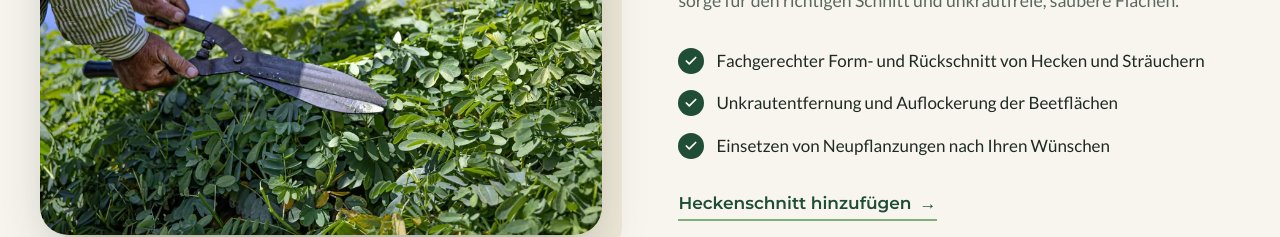
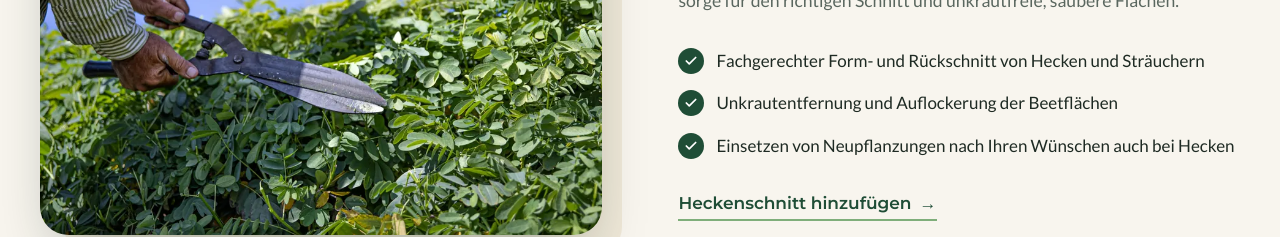
Before and after one commit to Phantom-35/ABecks-Gartenhilfe, a plain HTML site: page leistungen.html in a window 1280 px wide. Shown: the part 2200-2437 px from the top of the page. Drawn offline with Linux system fonts and the light colour scheme.

```diff
--- a/leistungen.html
+++ b/leistungen.html
@@ -139,7 +139,7 @@
                         <ul class="check-list check-list--single">
                             <li>Fachgerechter Form- und Rückschnitt von Hecken und Sträuchern</li>
                             <li>Unkrautentfernung und Auflockerung der Beetflächen</li>
-                            <li>Einsetzen von Neupflanzungen nach Ihren Wünschen</li>
+                            <li>Einsetzen von Neupflanzungen nach Ihren Wünschen auch bei Hecken</li>
                         </ul>
                         <a href="kontakt.html?leistung=heckenschnitt" class="link-arrow">Heckenschnitt buchen</a>
                     </div>
```
Also changed, not shown: .well-known/security.txt.
